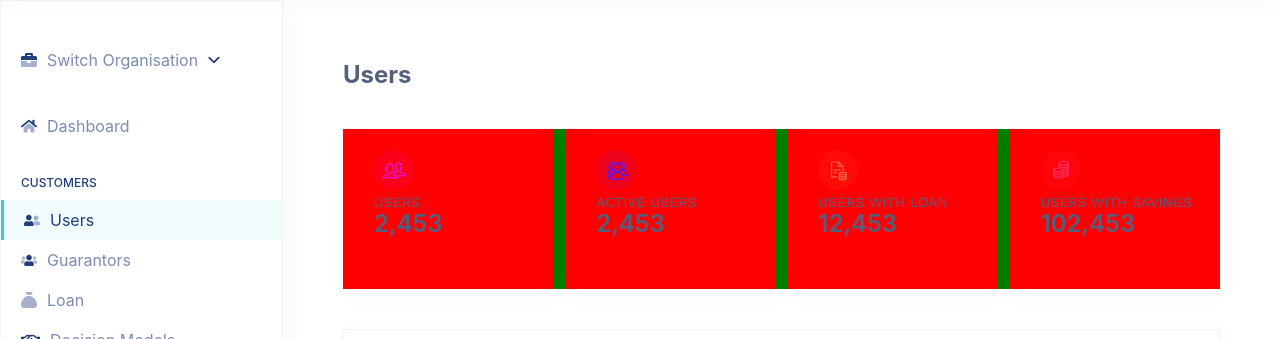
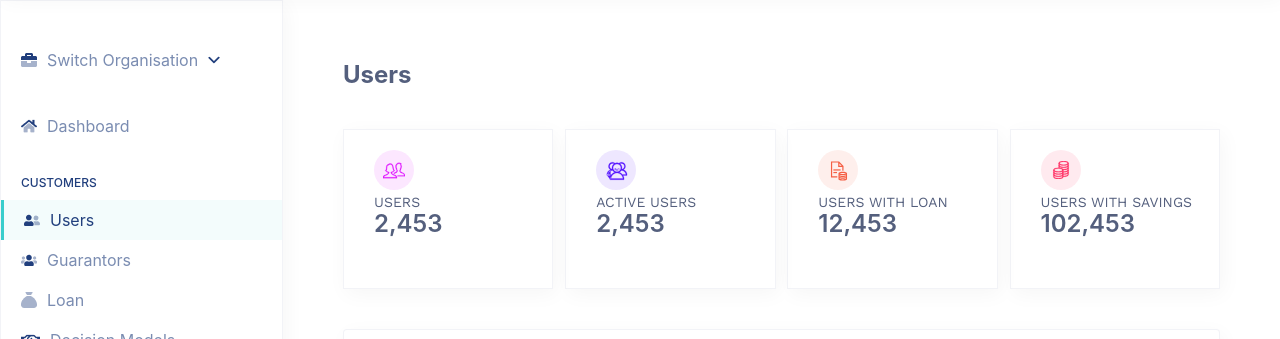
Before and after one commit to Jemienachukwu/lendsqr-fe-test, a React (Create React App) app: page /dashboard in a window 1280 px wide. Shown: the part 100-439 px from the top of the page. Built offline with nearby package versions, Linux system fonts and the light colour scheme; no server answers; a web font is replaced by a local one.

Commit message:
dashboard-top-container bug fix test

```diff
--- a/src/pages/dashboard/Dashboard.tsx
+++ b/src/pages/dashboard/Dashboard.tsx
@@ -32,11 +32,11 @@ interface FilterData {
   status: string;
 }
 
-interface UserInfo {
-  img: string;
-  title: string;
-  number: string;
-}
+// interface UserInfo {
+//   img: string;
+//   title: string;
+//   number: string;
+// }
 
 const Dashboard: React.FC = () => {
   const initialFilterData: FilterData = {
@@ -130,12 +130,13 @@ const Dashboard: React.FC = () => {
       return { status: "Blacklist", style: "blacklist" };
     }
   };
-  const usersInfo: UserInfo[] = [
+  const usersInfo = [
     { img: totalusers, title: "USERS", number: "2,453" },
     { img: activeusers, title: "ACTIVE USERS", number: "2,453" },
     { img: userLoan, title: "USERS WITH LOAN", number: "12,453" },
     { img: usersaving, title: "USERS WITH SAVINGS", number: "102,453" },
   ];
+
   return (
     <Layout>
       <div className="dashboard">
--- a/src/pages/dashboard/style.scss
+++ b/src/pages/dashboard/style.scss
@@ -3,7 +3,7 @@
   color: #545f7d;
   .dashboard-top-container {
     margin-top: 40px;
-    background-color: green;
+    // background-color: green;
     display: flex;
     justify-content: space-between;
     align-items: center;
@@ -13,7 +13,7 @@
     width: 100%;
     .users-details {
       // background-color: #fff;
-      background-color: red;
+      // background-color: red;
       max-width: 240px;
       width: 24%;
       height: 160px;
```
